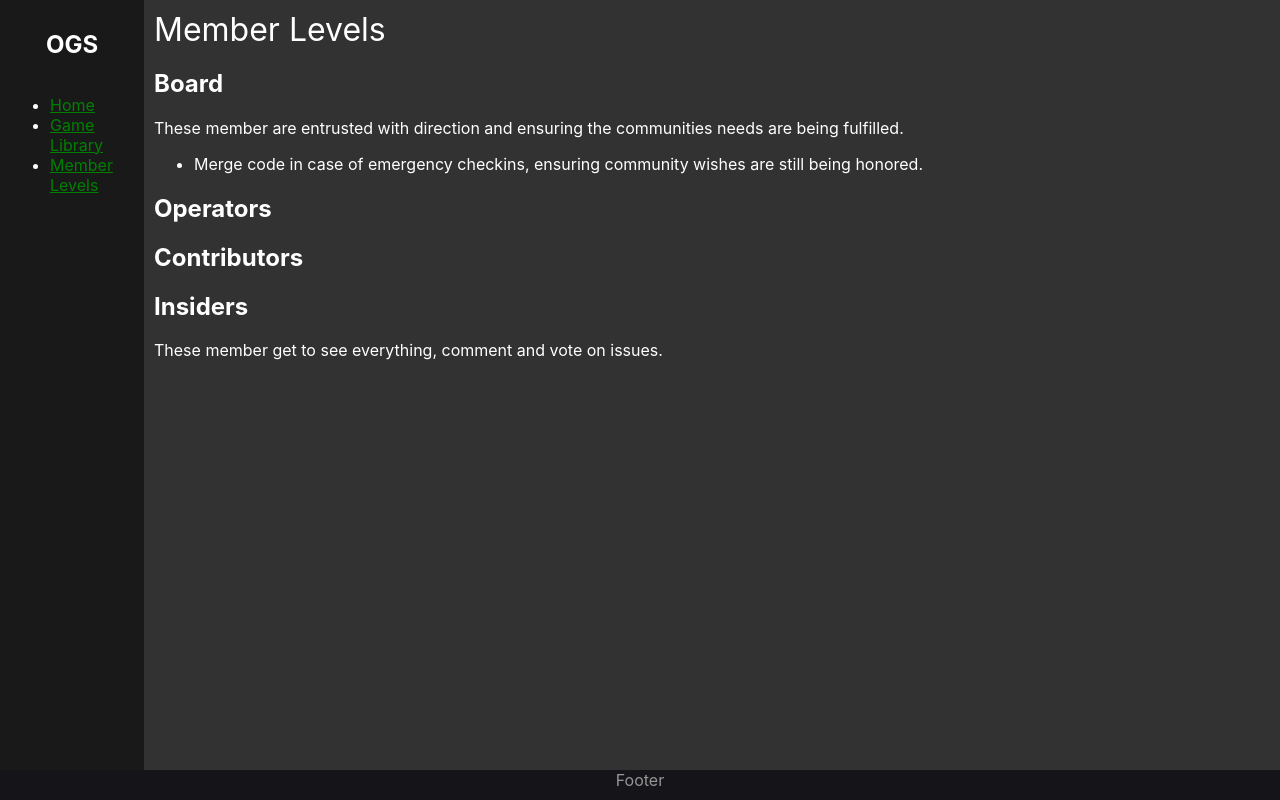
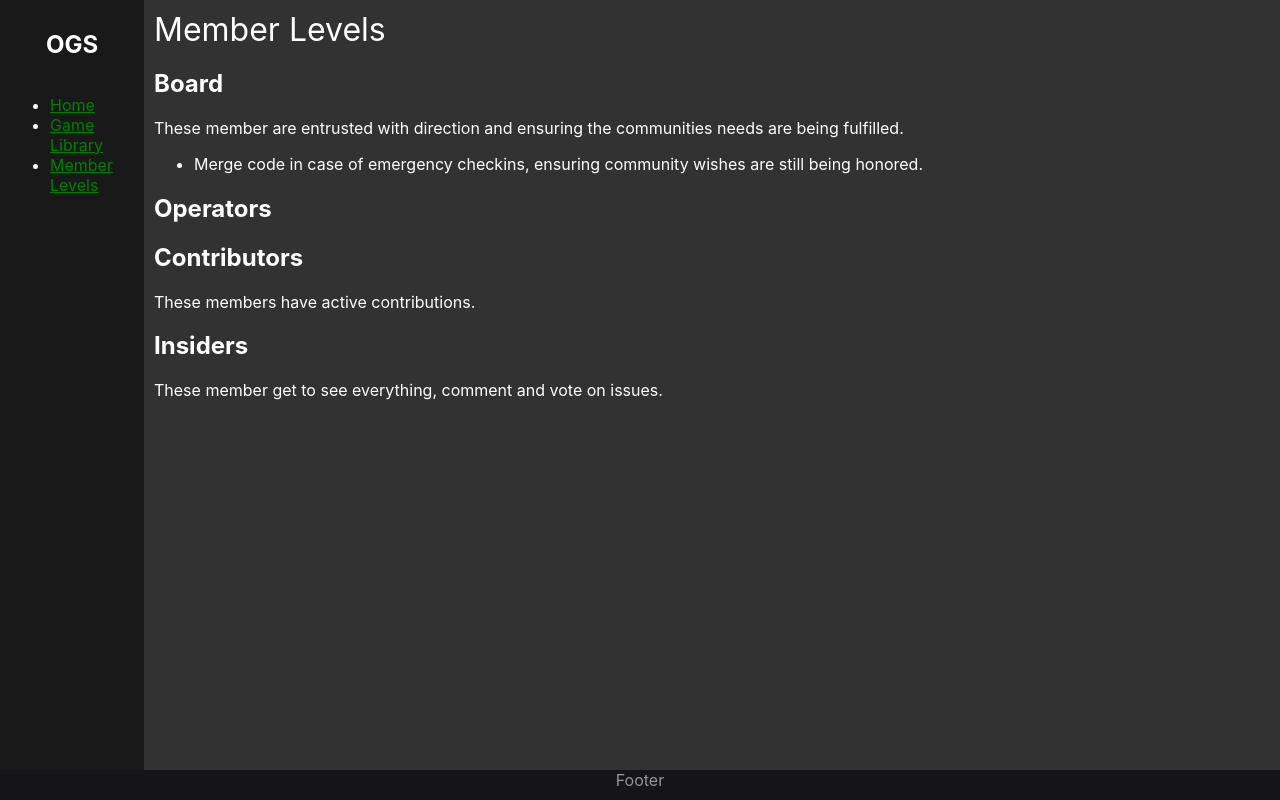
Before and after one commit to dannyboy997/ogs-site, a React (Create React App) app: page /MemberLevels in a window 1280 px wide. Built offline with nearby package versions, Linux system fonts and the light colour scheme.

Commit message:
Update MemberLevels.js

```diff
--- a/src/components/MemberLevels.js
+++ b/src/components/MemberLevels.js
@@ -21,7 +21,7 @@ class MemberLevels extends Component {
                     </p>
                     <h2>Contributors</h2>
                     <p>
-
+                        These members have active contributions.
                     </p>
                     <h2>Insiders</h2>
                     <p>
```
